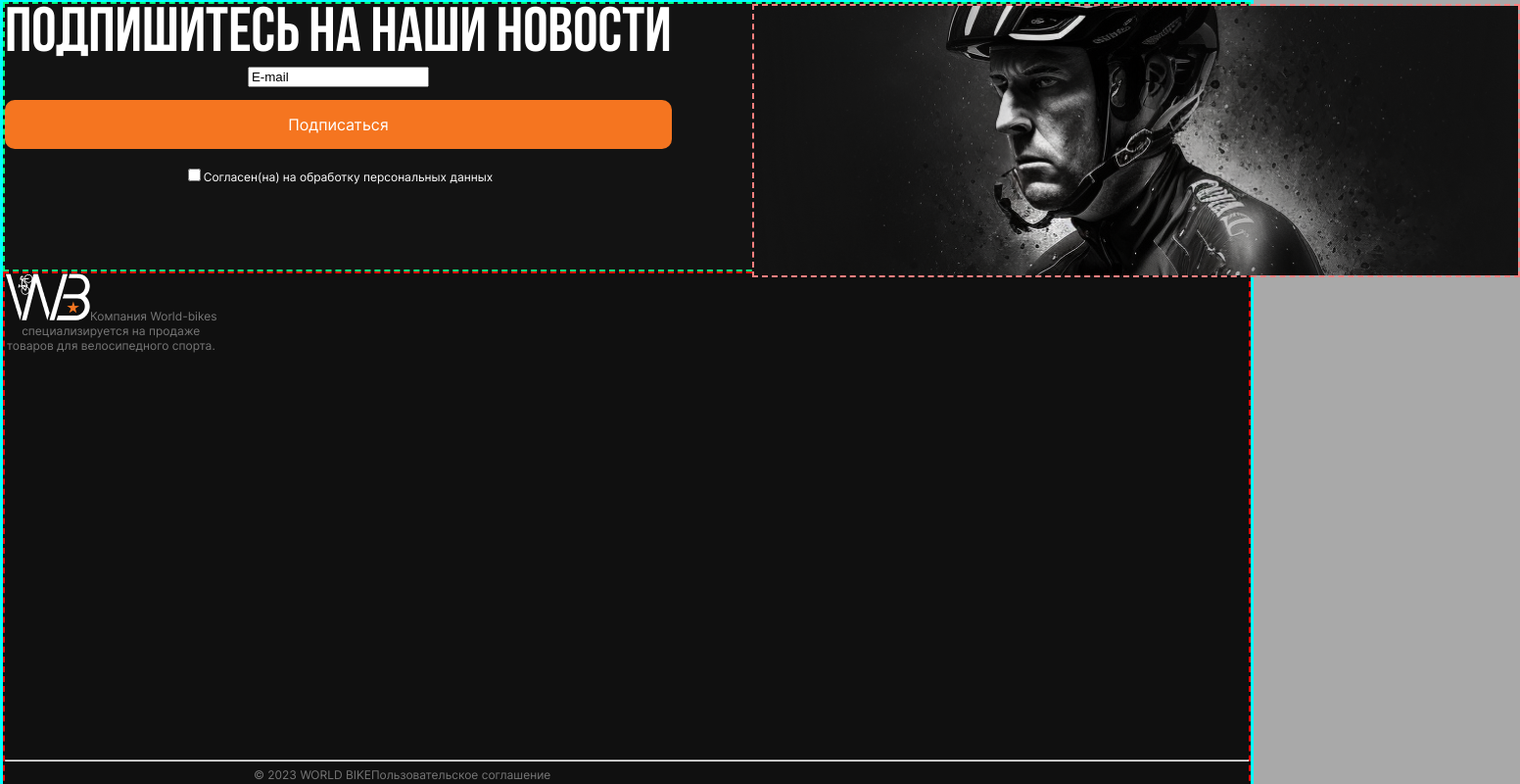
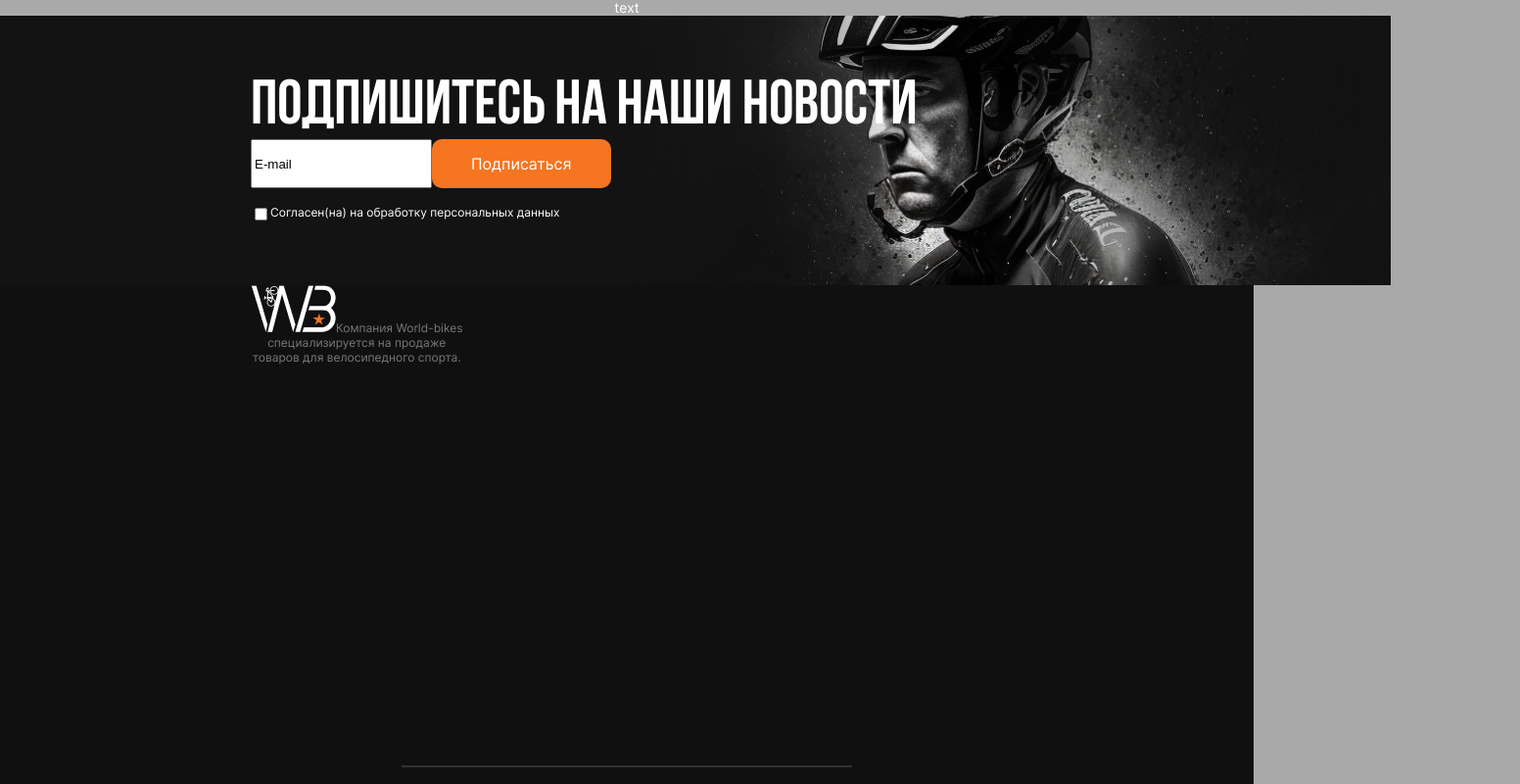
Before and after one commit to Cycle-Temka/Cycle-Frontend, a React (Create React App) app in the folder app/: page / in a window 1280 px wide. Shown: the part 1058-1858 px from the top of the page at 98% size, 1552 px wide, since content can reach past the window. Built offline with nearby package versions, Linux system fonts and the light colour scheme.

Commit message:
Update: /styles

```diff
--- a/app/src/App.js
+++ b/app/src/App.js
@@ -12,7 +12,9 @@ function App() {
       <Header transparent={true} />
       <HomePage />
       <main />
+      <>text</>
       <Footer />
+      <>text</>
     </div>
   );
 }
--- a/app/src/styles/App.css
+++ b/app/src/styles/App.css
@@ -7,3 +7,7 @@
 a {
   text-decoration: none;
 }
+
+a:hover {
+  cursor: pointer;
+}
--- a/app/src/styles/Footer.css
+++ b/app/src/styles/Footer.css
@@ -5,7 +5,7 @@ footer {
   align-items: center;
   align-content: center; */
 
-  border: 3px solid aqua;
+  /* border: 3px solid aqua; */
 }
 
 /* Newsletter block */
@@ -14,44 +14,45 @@ footer {
   display: flex;
   background-color: #131313;
   height: 275px;
+  width: 100%;
+  justify-content: flex-start;
+  padding-left: 20%;
+  align-items: center;
 
-  /* position: absolute; */
-  /* top: 0;
-  left: 0; */
-  width: 100%;
-  /* height: 100%; */
-  /* display: flex; */
-  /* justify-content: center; */
-  /* align-items: center; */
-
-  border: 2px dashed rgb(0, 255, 128);
+  /* border: 2px dashed rgb(0, 255, 128); */
 }
 
 .newsletter_form {
-  /* position: fixed; */
-  top: 0;
-  left: 0;
+  left: 20%;
   z-index: 1;
 }
 
-.newsletter_img {
-  border: 2px dashed rgb(255, 128, 128);
-  position: absolute;
-  z-index: 0;
-  left: 60%;
+.newsletter_form_input {
+  display: flex;
+  flex-direction: row;
 }
 
 .checkbox {
+  display: flex;
   font-size: 12px;
+}
+
+.newsletter_img {
+  /* border: 2px dashed rgb(255, 128, 128); */
+  position: absolute;
+  z-index: 0;
+  left: 50%;
 }
 
 /* About block */
 
 .about {
+  padding: 0% 20%;
+  /* border: 2px dashed red; */
+  right: 20%;
   background-color: #101010;
   flex-direction: row;
   height: 550px;
-  border: 2px dashed red;
   font-size: 12px;
   color: #777777;
 }
@@ -61,9 +62,18 @@ footer {
   height: 490px;
 }
 
+.horizontal_line {
+  border: 1px solid #34312d;
+  margin: 0% 20%;
+}
+
 .terms_of_use {
-  margin-left: 20%;
+  /* border: 1px dashed red; */
+  margin: 0% 20%;
+  height: 60px;
+  gap: 1.6%;
   display: flex;
   color: #777777;
   font-size: 12px;
+  align-items: center;
 }
--- a/app/src/styles/HomePage.css
+++ b/app/src/styles/HomePage.css
@@ -19,14 +19,14 @@
   font-family: bebas;
   font-size: 110px;
 
-  margin-bottom: 2%;
+  margin-bottom: 48px;
 }
 
 .promo_t {
   font-family: inter;
   font-size: 18px;
 
-  margin-bottom: 2%;
+  margin-bottom: 40px;
 }
 
 .hp_bottom {
--- a/app/src/styles/MyButton.css
+++ b/app/src/styles/MyButton.css
@@ -1,5 +1,5 @@
 .MyBtn {
-  margin-top: 2%;
+  /* margin-top: 48px; */
 
   font-family: inter;
   padding: 15px 40px;
@@ -12,6 +12,7 @@
 .MyBtn:hover {
   background: #f57520c4;
   color: #ffffffc4;
+  cursor: pointer;
 }
 
 .MyBtn:focus {
--- a/app/src/widgets/Footer.tsx
+++ b/app/src/widgets/Footer.tsx
@@ -15,10 +15,11 @@ function Footer() {
           </span>
 
           <br />
-          <MyInput type="email" value="E-mail" />
+          <div className="newsletter_form_input">
+            <MyInput type="email" value="E-mail" />
 
-          <MyButton>Подписаться</MyButton>
-
+            <MyButton>Подписаться</MyButton>
+          </div>
           <br />
           <div className="checkbox">
             <MyInput type="checkbox" />
@@ -39,7 +40,7 @@ function Footer() {
             </span>
           </div>
         </div>
-        <hr />
+        <div className="horizontal_line" />
 
         <div className="terms_of_use">
           <span>© 2023 WORLD BIKE</span>
```
